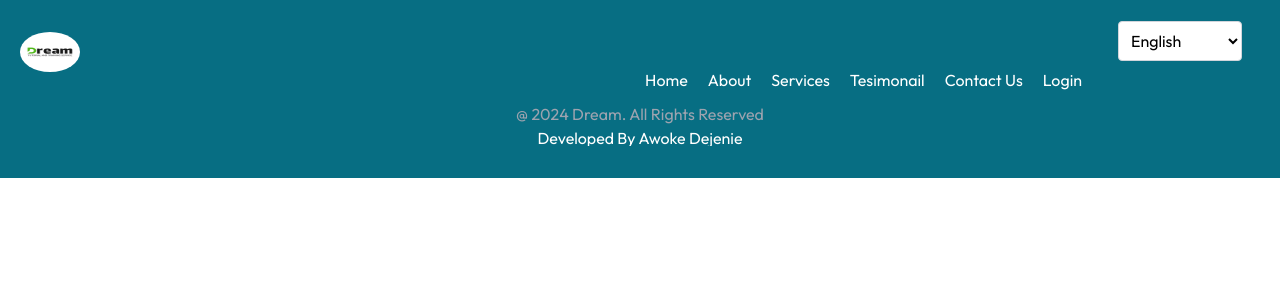
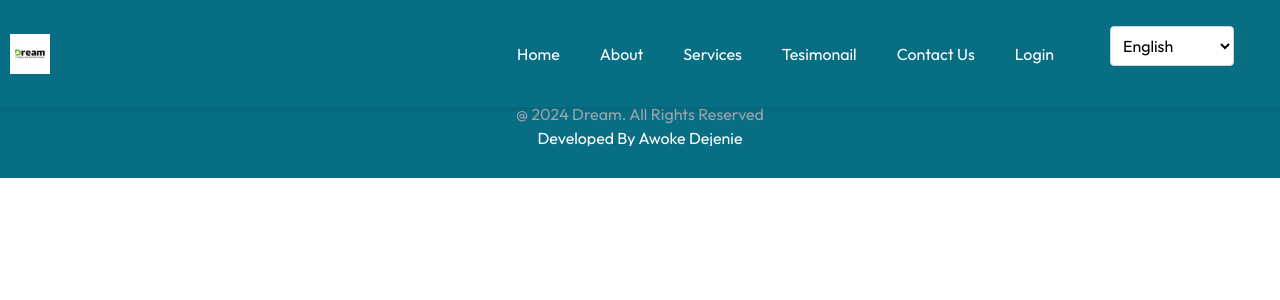
Before and after one commit to todayAwoke/dream-Web, a React (Vite) app: page / in a window 1280 px wide. Shown: the top 300 px of the page. Built offline with nearby package versions, Linux system fonts and the light colour scheme.

Commit message:
add father name for teams

```diff
--- a/src/components/About/About.jsx
+++ b/src/components/About/About.jsx
@@ -13,12 +13,12 @@ import user_5 from '../../assets/nati.jpg'
 
 const people = [
     {
-        name: 'Kaleab',
+        name: 'Kaleab Moges',
         role: 'Executive Manager',
         imageUrl: user_1,
     },
     {
-        name: 'Biniyam',
+        name: 'Biniyam Tadesse ',
         role: 'Administrative Assistant Manager',
         imageUrl: user_2,
     },
@@ -28,12 +28,12 @@ const people = [
         imageUrl: user_3,
     },
     {
-        name: 'Natnail',
+        name: 'Natnail Abebe',
         role: 'Operational Manager',
         imageUrl: user_5,
     },
     {
-        name: 'Endale',
+        name: 'Endale Hailemariam',
         role: 'Quality Assurance Manager',
         imageUrl: "",
     },
@@ -52,7 +52,7 @@ const About = () => {
     };
     return (
         <div className='' >
-            <Title  subTitle='About us' title='Who we are' />
+            <Title subTitle='About us' title='Who we are' />
             <motion.div
                 className='sm:px-32'
                 initial="hidden"
@@ -68,7 +68,7 @@ const About = () => {
                         initial="hidden"
                         animate="visible"
                         variants={fadeInUp}>
-                        <h2  className=' text-[#076e83] transform transition-transform duration-200 hover:scale-105 focus:outline-none focus:ring-2 focus:ring-indigo-500 focus:ring-offset-2'>{t('Aboutheader')}</h2>
+                        <h2 className=' text-[#076e83] transform transition-transform duration-200 hover:scale-105 focus:outline-none focus:ring-2 focus:ring-indigo-500 focus:ring-offset-2'>{t('Aboutheader')}</h2>
                     </motion.div>
                     <div className='main-content'>
                         <div className='about-left'>
@@ -140,17 +140,17 @@ const About = () => {
 
                 </div>
                 <div className="m-auto px-10">
-                <ul role="list" className="grid grid-cols-1 sm:gap-x-8 md:gap-x-20 gap-y-12 sm:grid-cols-2 md:grid-cols-3 sm:gap-y-16 mb-12 xl:col-span-3 px-7">
+                    <ul role="list" className="grid grid-cols-1 sm:gap-x-8 md:gap-x-10 gap-y-12 sm:grid-cols-2 md:grid-cols-3 sm:gap-y-16 mb-12 xl:col-span-3 px-7">
                         {people.map((person) => (
                             <li key={person.name} className="bg-white rounded-2xl shadow-md p-4  cursor-pointer hover:bg-[#076e83] hover:text-white  relative transform transition-transform duration-200 hover:scale-105 focus:outline-none focus:ring-2 focus:ring-indigo-500 focus:ring-offset-2">                                <div className="flex items-center gap-x-6">
                                 <img alt="" src={person.imageUrl} className="h-28 sm:h-32 w-32 rounded-full" />
                                 <div>
                                     <h3 className="text-base font-semibold leading-7 tracking-tight  md:text-xl">{person.name}</h3>
-                                    <p className="text-sm sm:text font-semibold  md:text-xl">{person.role}</p>
+                                    <p className="text-xs sm:text-sm  lg:text-xl ">{person.role}</p>
                                 </div>
                             </div>
                                 {/* Social media icons */}
-                                <div className="absolute sm:bottom-4 bottom-2  right-4 flex space-x-2">
+                                <div className="absolute sm:bottom-2 bottom-2  right-4 flex space-x-2">
                                     <a href="#" className="text-indigo-800 hover:text-white border border-indigo-500 rounded-md px-2 py-1 transition-colors duration-200 hover:bg-indigo-500">
                                         View More...
                                     </a>
--- a/src/components/Navbar/Navbar.css
+++ b/src/components/Navbar/Navbar.css
@@ -1,112 +1,58 @@
-nav{
-    width: 100%;
+nav {
+    width: 100vw; /* Use 100vw for full viewport width */
     color: #fff;
-    padding:  10px 0;
+    padding: 10px 0;
     position: fixed;
-    top: -5PX;
+    top: 0; /* Fixed at the top */
     left: 0;
     display: flex;
     justify-content: space-between;
     align-items: center;
     background: #076e83;
     z-index: 1;
+    box-shadow: 0 2px 5px rgba(0, 0, 0, 0.1); /* Optional shadow for depth */
 }
-    .logo{
-        width: 60px;
-        margin-left: 10px;
-        border-radius: 50%;
-        cursor: pointer;
+
+nav ul {
+    margin: 0; /* Ensure no margin */
+    padding: 0; /* Ensure no padding */
+    align-items: center;
+    display: flex; /* Align items in a row */
 }
-    nav ul{
-        margin-right:12px;
-        align-items:center
-    }
-    nav ul li{
+
+nav ul li {
     list-style: none;
-        display: inline-block;
-        margin: 0 0 0 20px;
+    margin: 0 20px; /* Spacing between items */
     position: relative;
     font-size: 16px;
     cursor: pointer;
-        padding-left: 0;
-    }
-    .toggleMenu{
-        display:none;
 }
 
+.toggleMenu {
+    display: none; /* Default hidden, show on mobile */
+}
 
-    .dark-nav{
-        background: #076e83;
-        transition: 0.5s;
-    }
-    nav ul li a{
-        text-decoration: none;
-        color: #fff;
-    }
-    nav ul li::after{
-        content: '';
-        height: 3px;
-        width: 0;
-        background: #e6db0c;
-        position: absolute;
-        left: 0;
-        bottom: -1px;
-        transition: 0.5s;
-    }
-    nav ul li:hover::after{
-        width: 100%;
-    }
-    .menu-icon{
-        display: none;
-    }
-    @media(max-width: 850px){
-        .logo{
-            width: 60px;
-            margin-top: -10px;
-            cursor: pointer;
-        }
-        nav ul li{
-            margin: 10px 15px;
-        }
-    }
-    @media(max-width: 600px){
-
-        nav{
-            padding: 8px 0;
-        }
-        .logo{
-            width: 50px;
-        }
-        nav ul{
+/* Responsive styles */
+@media(max-width: 600px) {
+    nav ul {
         position: fixed;
         top: 0;
         background: #076e83;
-           width: 200px;
-           padding-top: 70px;
+        width: 100%; /* Full width in mobile */
+        padding-top: 70px; /* Space for logo */
         height: 50%;
-           margin-right:0;
-           z-index: -1;
         right: 0;
         text-align: center;
         border-radius: 0 0 10px 12%;
-           transition: 0.5s;
+        transition: transform 0.5s;
+        transform: translateX(100%); /* Start off-screen */
     }
-        nav ul li{
-            display: block;
-            margin: 10px 0;
+
+    .hide-mobile-menu {
+        transform: translateX(100%); /* Hide from view */
     }
-        nav ul.show{
-            transform: translateX(0%);
-        }
-        .menu-icon{
-            display: block;
-            cursor: pointer;
-            width: 40px;
-        }
-        .hide-mobile-menu{
-          right: -260px;
-        }
-         .toggleMenu{
-            display:flex
+
+    .toggleMenu {
+        display: flex; /* Show toggle button */
     }
 }
--- a/src/index.css
+++ b/src/index.css
@@ -8,8 +8,12 @@
     font-family: "Outfit", sans-serif;
     overflow-x: hidden;
 }
-body{
-    background: #fff;
+html, body {
+    margin: 0;
+    padding: 0;
+    width: 100%;
+    height: 100%;
+     background: #fff;
 }
 a{
     text-decoration: none;
```
Lines whose indentation alone changed are shown as unchanged.
